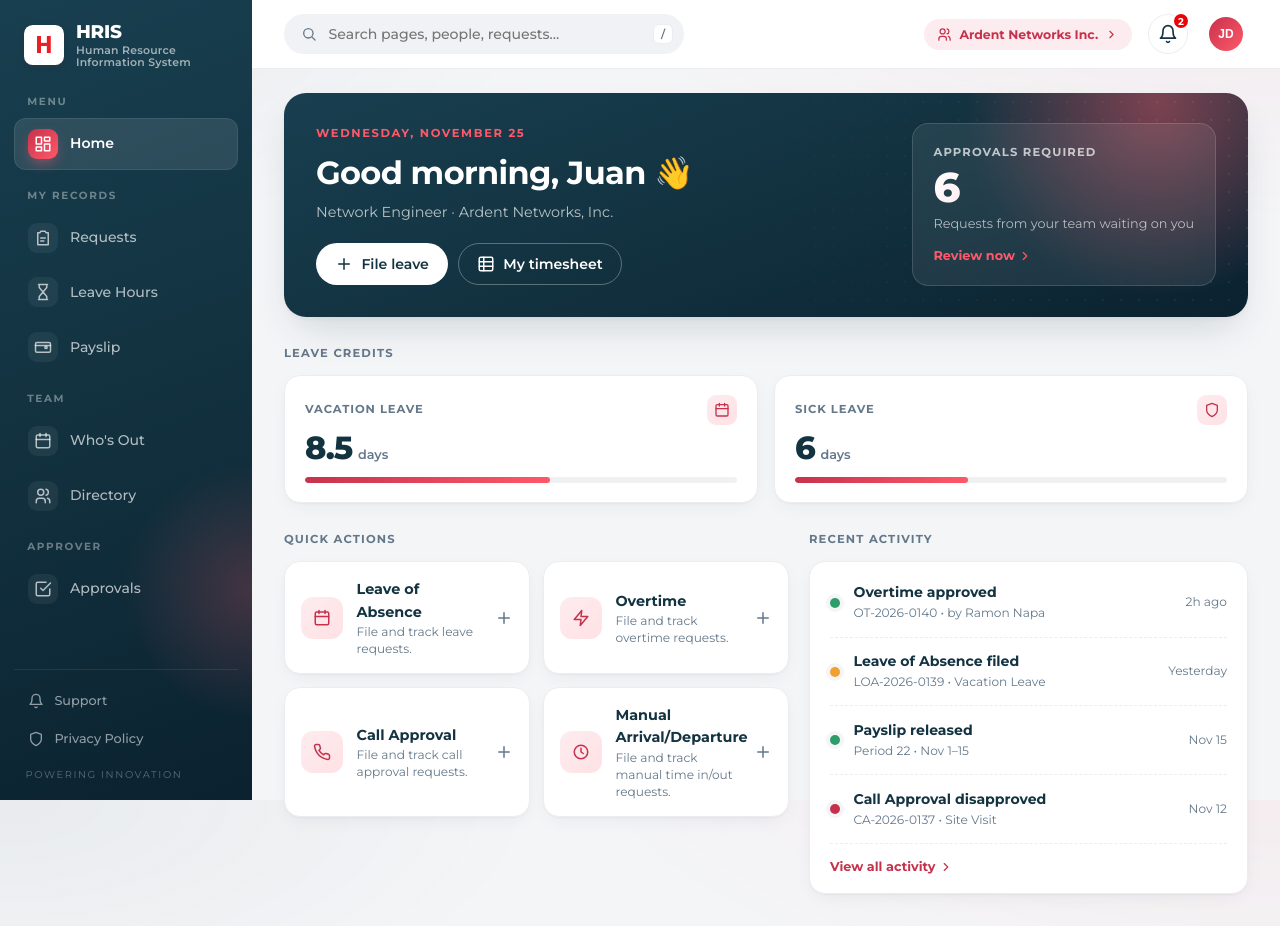
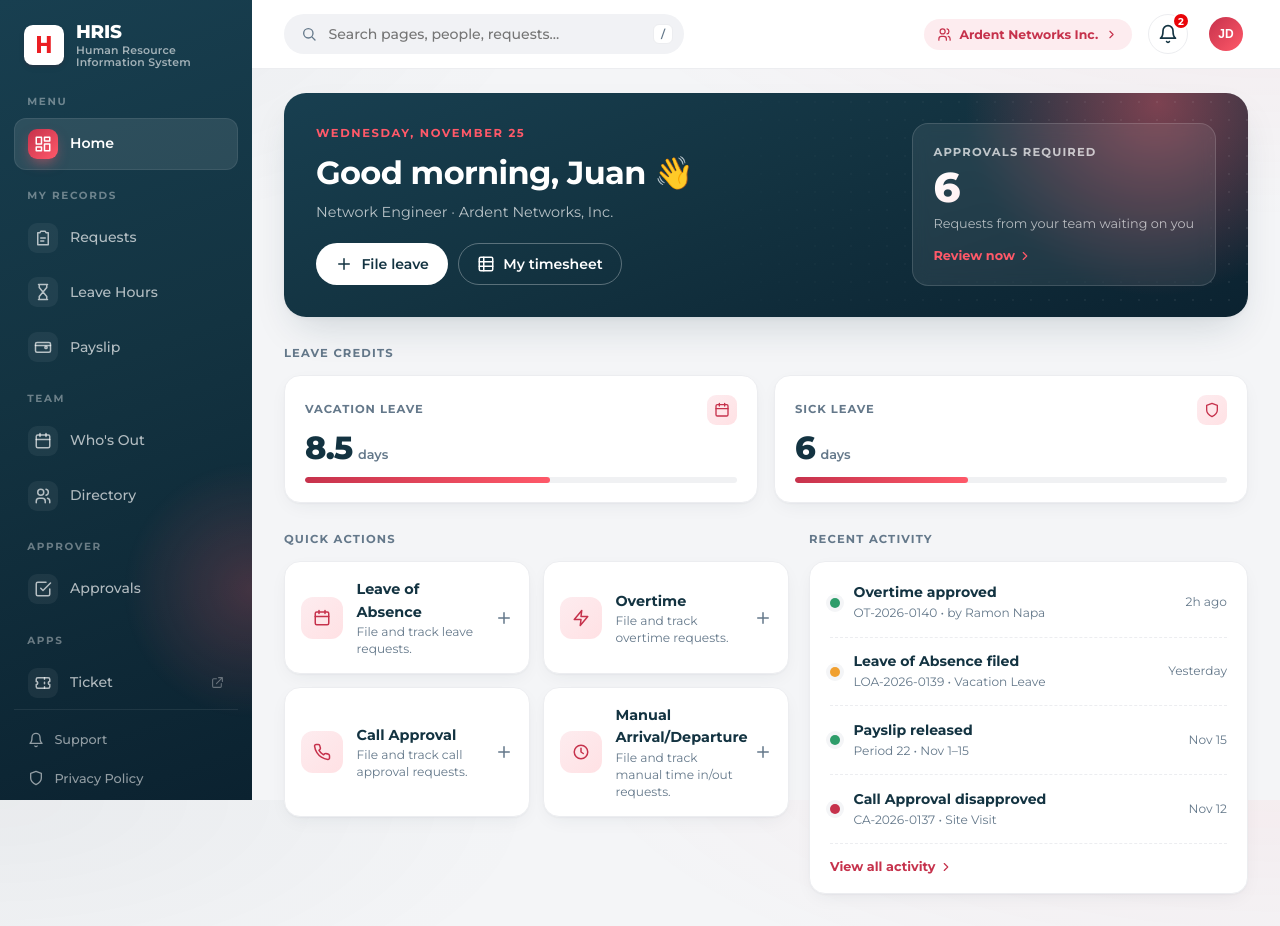
Before and after one commit to naparamon5-spec/hris-v2, a Nuxt app: page / in a window 1280 px wide. Built offline with nearby package versions, Linux system fonts and the light colour scheme.

Commit message:
feat: Ticket link in sidebar (Apps), opens ticket.ardentnetworks.com.ph/login in a new tab
Co-Authored-By: Claude Opus 5.5 <noreply@anthropic.com>

```diff
--- a/components/AppIcon.vue
+++ b/components/AppIcon.vue
@@ -25,6 +25,8 @@ const paths = {
   logout: '<path d="M9 21H5a2 2 0 0 1-2-2V5a2 2 0 0 1 2-2h4M16 17l5-5-5-5M21 12H9"/>',
   shield: '<path d="M12 22s8-4 8-10V5l-8-3-8 3v7c0 6 8 10 8 10z"/>',
   award: '<circle cx="12" cy="8" r="6"/><path d="M8.2 13.9L7 23l5-3 5 3-1.2-9.1"/>',
+  ticket: '<path d="M3 7a2 2 0 0 1 2-2h14a2 2 0 0 1 2 2v3a2 2 0 0 0 0 4v3a2 2 0 0 1-2 2H5a2 2 0 0 1-2-2v-3a2 2 0 0 0 0-4z"/><path d="M14 5v2M14 11v2M14 17v2"/>',
+  external: '<path d="M14 3h7v7M10 14L21 3"/><path d="M19 14v5a2 2 0 0 1-2 2H5a2 2 0 0 1-2-2V7a2 2 0 0 1 2-2h5"/>',
   chevron: '<path d="M9 18l6-6-6-6"/>',
   filter: '<path d="M3 5h18M6 12h12M10 19h4"/>',
   camera: '<path d="M23 19a2 2 0 0 1-2 2H3a2 2 0 0 1-2-2V8a2 2 0 0 1 2-2h4l2-3h6l2 3h4a2 2 0 0 1 2 2z"/><circle cx="12" cy="13" r="4"/>'
--- a/layouts/default.vue
+++ b/layouts/default.vue
@@ -9,10 +9,14 @@
             v-for="n in g.items"
             :key="n.to"
             :to="n.to"
-            :class="{ active: isActive(n.to) }"
+            :external="n.external"
+            :target="n.external ? '_blank' : undefined"
+            :rel="n.external ? 'noopener' : undefined"
+            :class="{ active: !n.external && isActive(n.to) }"
             @click="open = false"
           >
             <span class="ico"><AppIcon :name="n.icon" /></span>{{ n.label }}
+            <template v-if="n.external"><AppIcon name="external" :size="13" class="ext" /><span class="sr-only">(opens in a new tab)</span></template>
           </NuxtLink>
         </template>
       </nav>
@@ -140,7 +144,9 @@ const navGroups = [
       { to: '/directory', label: 'Directory', icon: 'people' }
     ]
   },
-  canApprove && { title: 'Approver', items: [{ to: '/approvals', label: 'Approvals', icon: 'check' }] }
+  canApprove && { title: 'Approver', items: [{ to: '/approvals', label: 'Approvals', icon: 'check' }] },
+  // Other Ardent apps (open in a new tab).
+  { title: 'Apps', items: [{ to: 'https://ticket.ardentnetworks.com.ph/login', label: 'Ticket', icon: 'ticket', external: true }] }
 ].filter(Boolean)
 const nav = navGroups.flatMap(g => g.items)
 const footNav = [
@@ -231,6 +237,13 @@ nav a {
   transition:
     background 0.15s,
     color 0.15s;
+}
+nav a .ext {
+  margin-left: auto;
+  opacity: 0.5;
+}
+nav a:hover .ext {
+  opacity: 0.9;
 }
 nav a:hover {
   background: rgba(255, 255, 255, 0.06);
```
